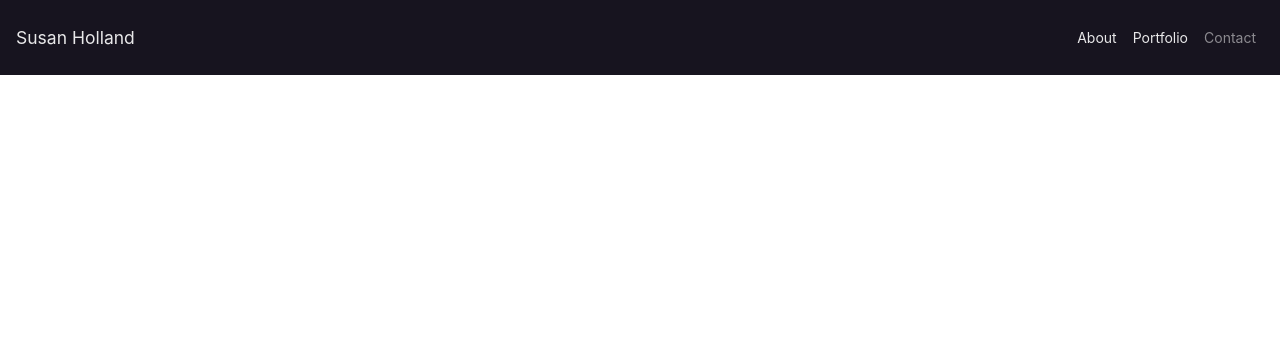
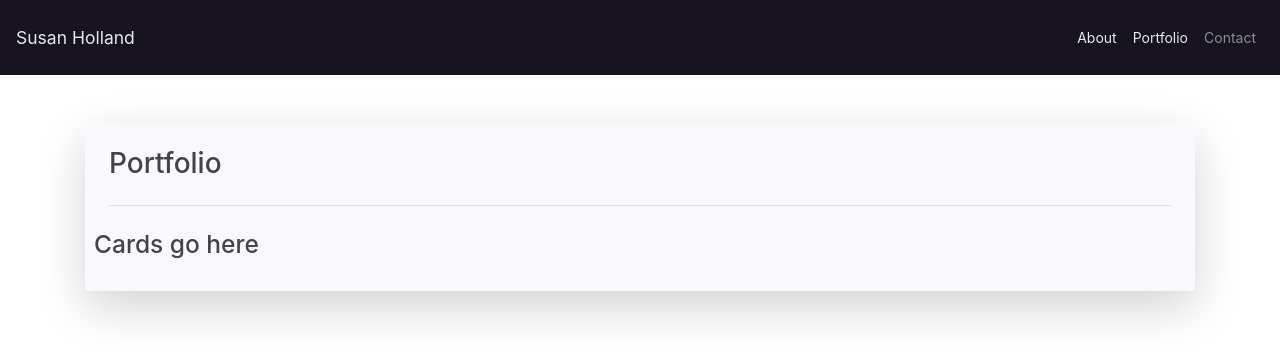
Before and after one commit to SEGH/SEGHPortfolio, a React (Create React App) app: page /portfolio in a window 1280 px wide. Shown: the top 358 px of the page. Built offline with nearby package versions, Linux system fonts and the light colour scheme; a web font is replaced by a local one.

Commit message:
Added Portfolio page component

```diff
--- a/src/App.js
+++ b/src/App.js
@@ -2,6 +2,7 @@ import React from "react";
 import { BrowserRouter as Router, Route } from "react-router-dom";
 import Navbar from "./components/Navbar";
 import About from "./components/pages/About";
+import Portfolio from "./components/pages/Portfolio";
 
 function App() {
     return (
@@ -9,6 +10,7 @@ function App() {
             <Navbar />
             <main className="container-md">
                 <Route exact path="/" component={About} />
+                <Route exact path="/portfolio" component={Portfolio} />
             </main>
         </Router>
     );
--- /dev/null
+++ b/src/components/pages/Portfolio.js
@@ -0,0 +1,15 @@
+import React from "react";
+
+export default function Portfolio() {
+    return (
+        <section id="portfolio" className="jumbotron bg-light shadow-lg rounded mt-5 p-4">
+
+            <h2 className="display-5">Portfolio</h2>
+            <hr className="my-4" />
+            <div className="row">
+                <h3>Cards go here</h3>
+            </div>
+
+        </section>
+    );
+}
```
